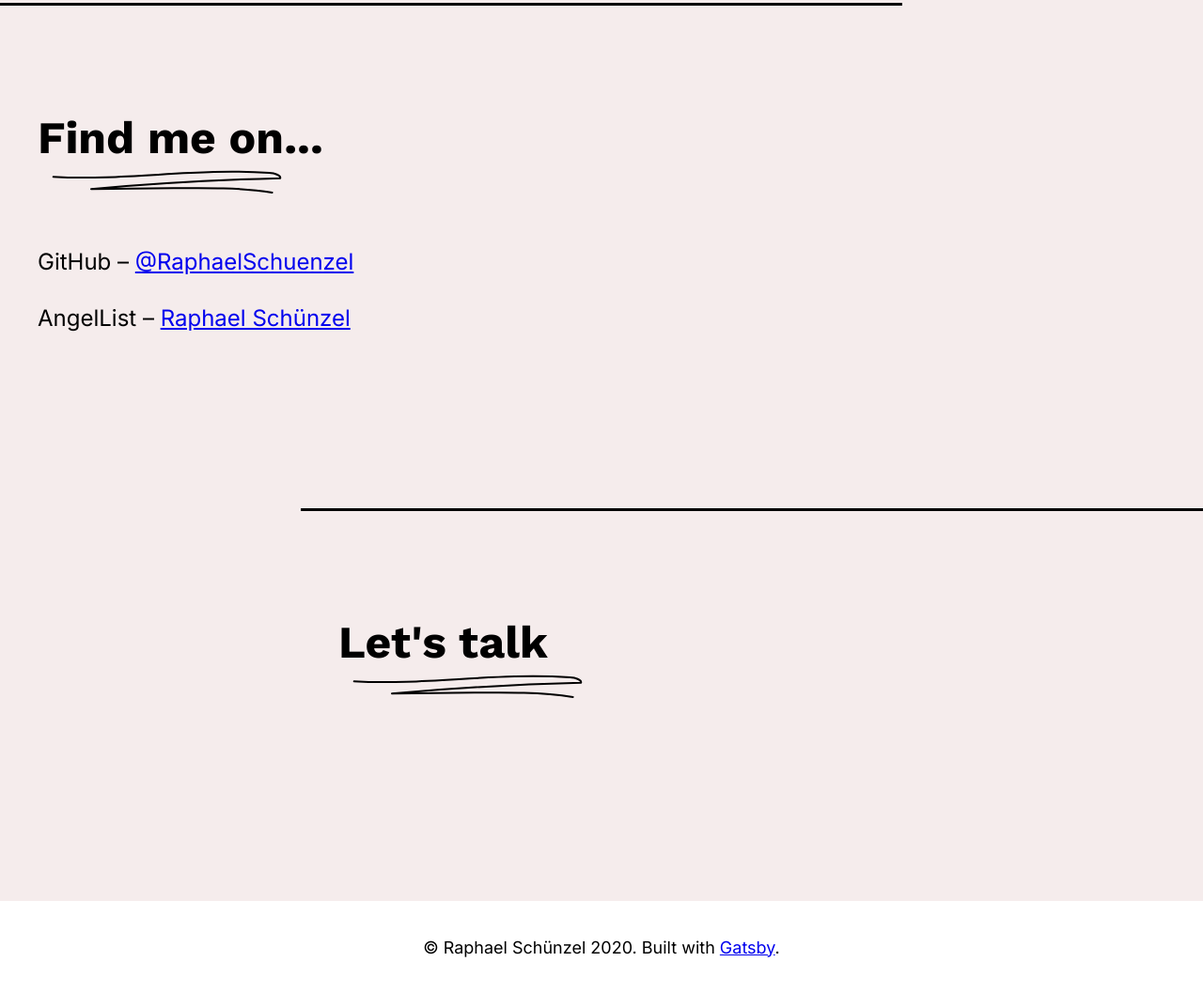
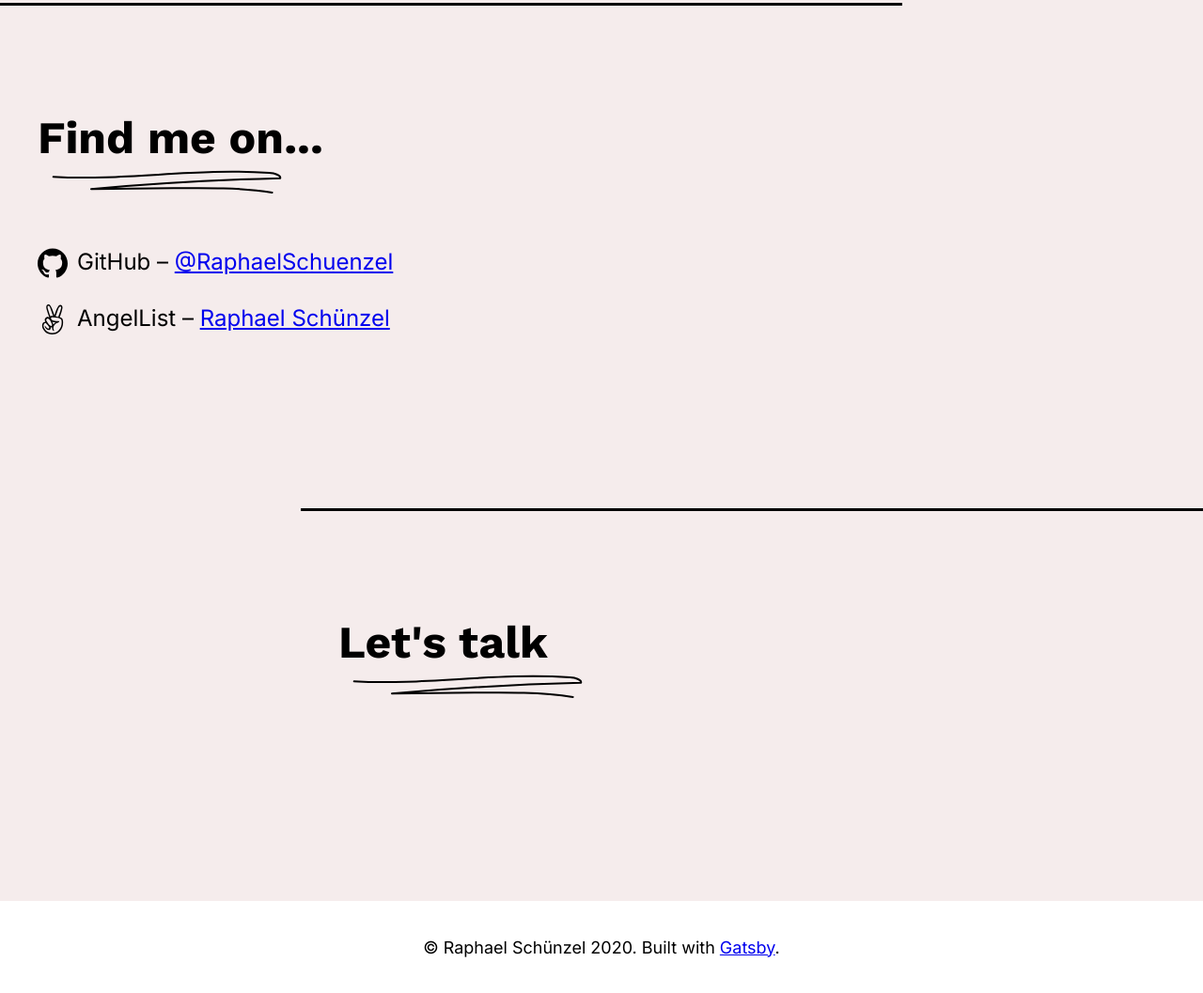
Before and after one commit to RaphaelSchuenzel/raphaelschuenzel.com, a Gatsby site: page / in a window 1280 px wide. Shown: the part 1296-2353 px from the top of the page at 94% size. Built offline with nearby package versions, Linux system fonts and the light colour scheme; Gatsby itself is replaced by a stand-in of ours.

Commit message:
clean out unused plugins, add social icons

```diff
--- a/gatsby-config.js
+++ b/gatsby-config.js
@@ -24,9 +24,6 @@ module.exports = {
                 display: `minimal-ui`,
                 icon: `src/images/icon.png`, // This path is relative to the root of the site.
             },
-        },
-        // this (optional) plugin enables Progressive Web App + Offline functionality
-        // To learn more, visit: https://gatsby.dev/offline
-        // `gatsby-plugin-offline`,
+        }
     ],
 }
--- a/package.json
+++ b/package.json
@@ -8,7 +8,6 @@
         "gatsby": "^2.21.22",
         "gatsby-image": "^2.4.3",
         "gatsby-plugin-manifest": "^2.4.2",
-        "gatsby-plugin-offline": "^3.2.1",
         "gatsby-plugin-react-helmet": "^3.3.1",
         "gatsby-source-filesystem": "^2.3.1",
         "normalize.css": "^8.0.1",
--- a/src/components/layout.css
+++ b/src/components/layout.css
@@ -34,6 +34,15 @@ p {
     max-width: 1340px;
     margin: 0 auto;
     overflow: hidden;
+}
+
+/* Social Icons */
+
+.icon-social {
+    height: 32px;
+    width: 32px;
+    vertical-align: middle;
+    margin-right: 10px;
 }
 
 /* Panels */
@@ -177,6 +186,10 @@ p {
 
     /* About Panel */
 
+    /* Social Panel */
+
+    /* Contact Panel */
+
 /* Footer */
 
 footer {
--- a/src/components/panels/social.tsx
+++ b/src/components/panels/social.tsx
@@ -1,4 +1,7 @@
 import React from "react"
+
+import angellistLogo from '../../images/icons/angellist.svg'
+import githubLogo from '../../images/icons/github.svg'
 
 const PanelSocial = () => {
     return (
@@ -11,10 +14,12 @@ const PanelSocial = () => {
             </h1>
 
             <p>
+                <img className="icon-social" src={githubLogo} alt="GitHub" />
                 GitHub – <a href="https://github.com/RaphaelSchuenzel" target="_blank">@RaphaelSchuenzel</a>
             </p>
 
             <p>
+                <img className="icon-social "src={angellistLogo} alt="AngelList" />
                 AngelList – <a href="https://angel.co/u/raphaelschuenzel" target="_blank">Raphael Schünzel</a>
             </p>
         </div>
```
Also changed, not shown: src/images/icons/angellist.svg (added), src/images/icons/github.svg (added), 1 other file.
